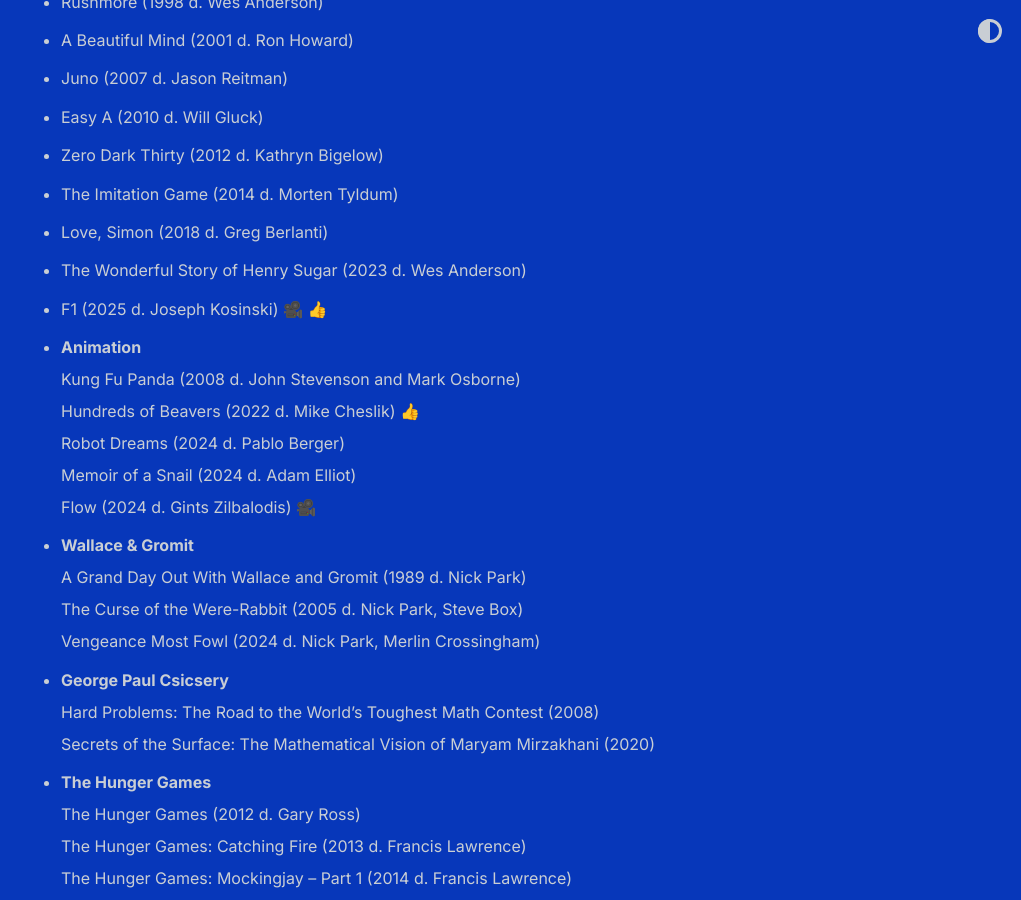
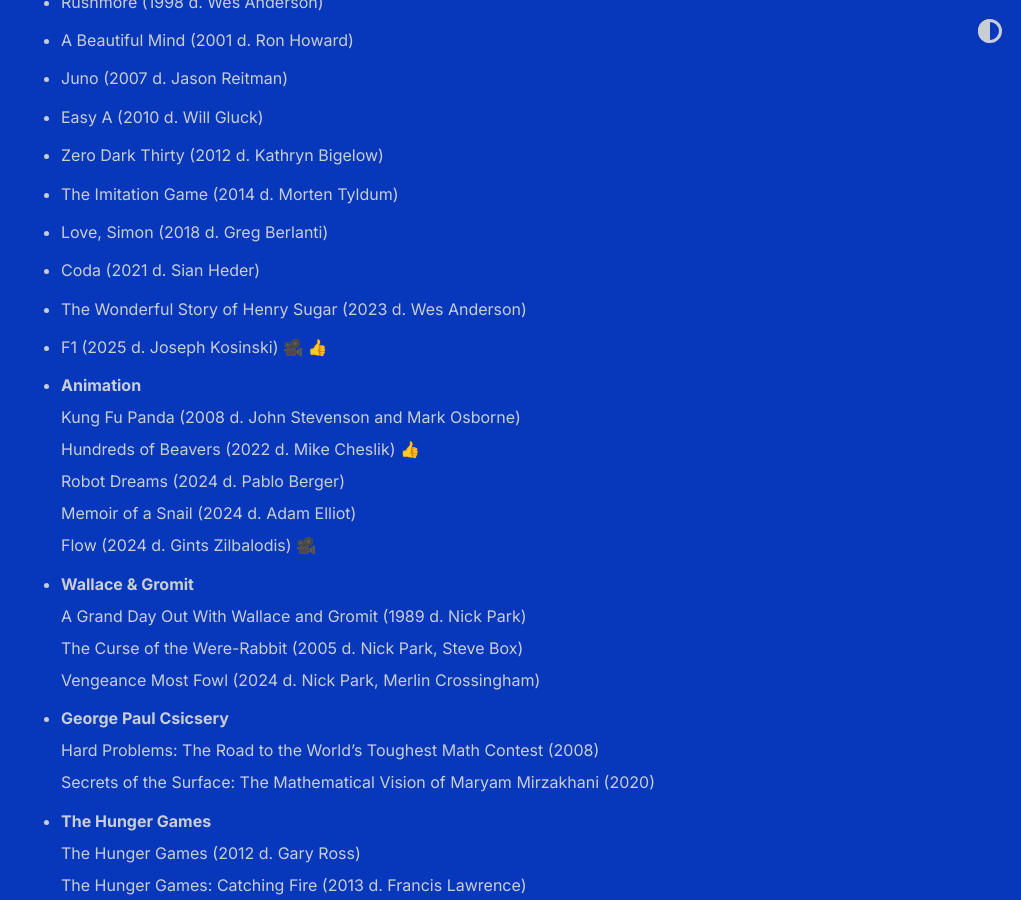
Before and after one commit to shihankanungo/shihankanungo.github.io, a Jekyll site: the page built from movies.md, in a window 1280 px wide and 900 px high, scrolled down 1304 px. Shown: the whole window, without its empty margins (259-1280 px from the left). Built offline with Jekyll 4.4.1, drawn with Linux system fonts in a browser that asks for light colours.

Commit message:
Update movies.md

```diff
--- a/movies.md
+++ b/movies.md
@@ -26,6 +26,7 @@
 - Zero Dark Thirty (2012 d. Kathryn Bigelow)
 - The Imitation Game (2014 d. Morten Tyldum)
 - Love, Simon (2018 d. Greg Berlanti)
+- Coda (2021 d. Sian Heder)
 - The Wonderful Story of Henry Sugar (2023 d. Wes Anderson)
 - F1 (2025 d. Joseph Kosinski) 🎥 👍
 - **Animation** <br>
```
